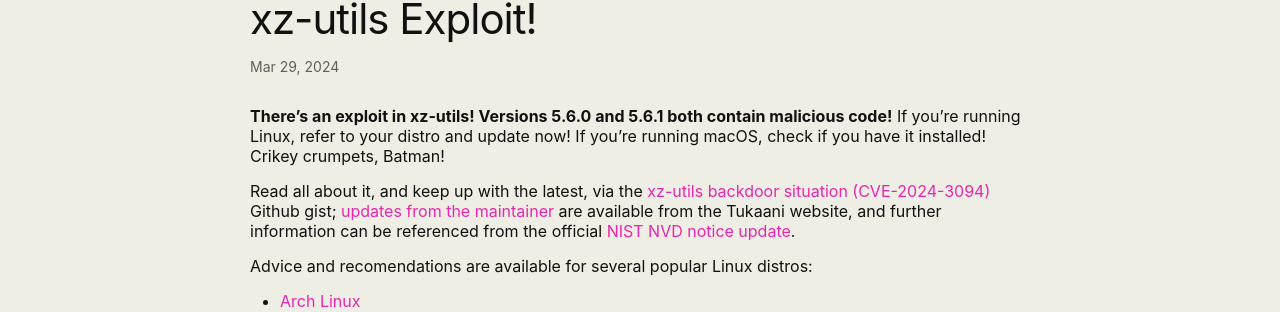
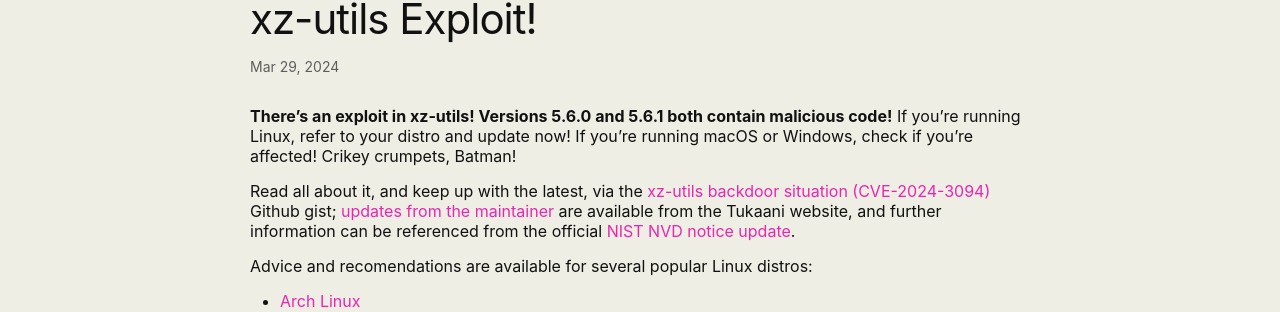
Before and after one commit to martbetz/martbetz.github.io, a Jekyll site: the page built from _posts/2024-03-29-what-the-xz.md, in a window 1280 px wide. Shown: the part 109-421 px from the top of the page. Built offline with Jekyll 4.4.1, drawn with Linux system fonts in a browser that asks for light colours.

Commit message:
Update 2024-03-29-what-the-xz.md

```diff
--- a/_posts/2024-03-29-what-the-xz.md
+++ b/_posts/2024-03-29-what-the-xz.md
@@ -5,7 +5,7 @@
 tags: security linux xz exploit
 ---
 
-**There's an exploit in xz-utils! Versions 5.6.0 and 5.6.1 both contain malicious code!** If you're running Linux, refer to your distro and update now! If you're running macOS, check if you have it installed! Crikey crumpets, Batman!
+**There's an exploit in xz-utils! Versions 5.6.0 and 5.6.1 both contain malicious code!** If you're running Linux, refer to your distro and update now! If you're running macOS or Windows, check if you're affected! Crikey crumpets, Batman!
 
 Read all about it, and keep up with the latest, via the [xz-utils backdoor situation (CVE-2024-3094)](https://gist.github.com/thesamesam/223949d5a074ebc3dce9ee78baad9e27) Github gist; [updates from the maintainer](https://tukaani.org/xz-backdoor/) are available from the Tukaani website, and further information can be referenced from the official [NIST NVD notice update](https://nvd.nist.gov/vuln/detail/CVE-2024-3094).
 
```
